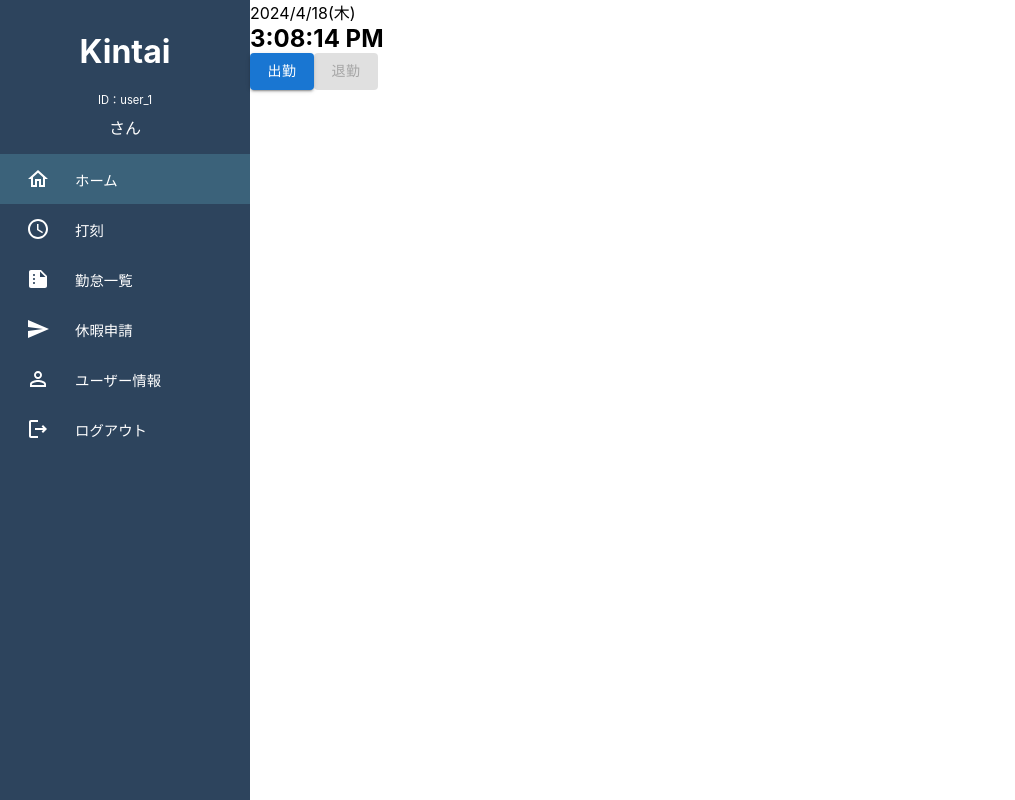
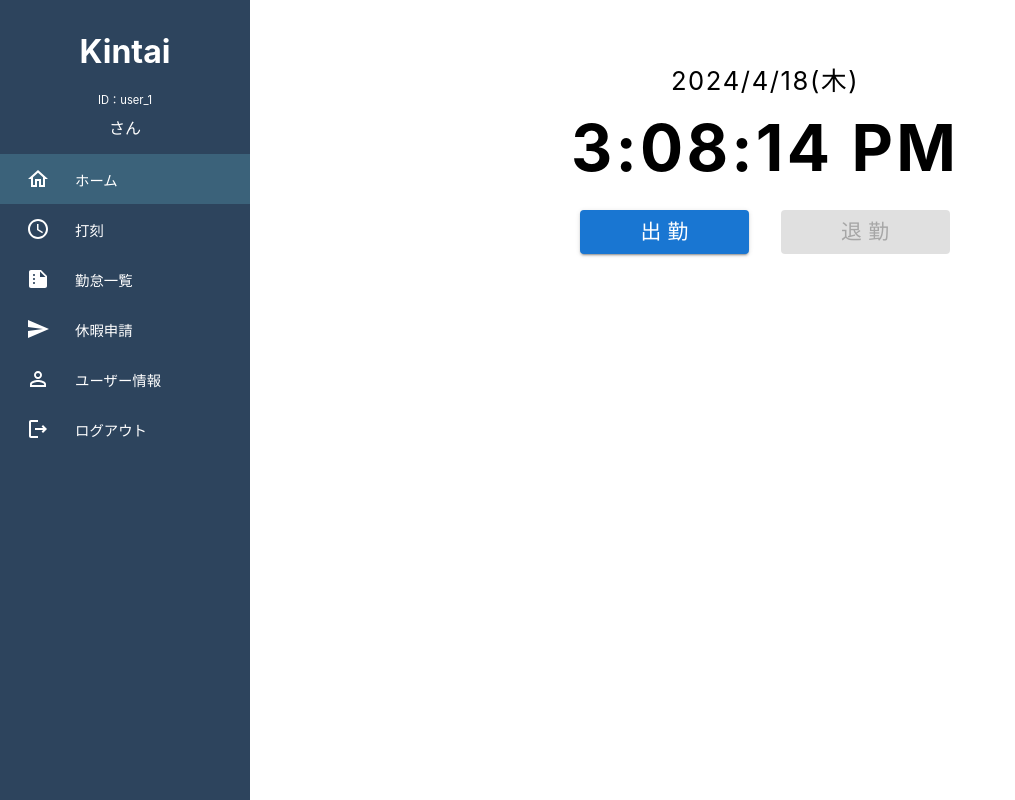
Before and after one commit to Ryota-01/attendance_app, a React (Create React App) app: page /home in a window 1280 px wide. Shown: the whole page, without its empty margins (0-1015 px from the left). Built offline with nearby package versions, Linux system fonts and the light colour scheme; no server answers; the database is empty; sample sign-in values are in the browser's storage.

Commit message:
スタイリングの調整

```diff
--- a/src/components/AttendanceButton.js
+++ b/src/components/AttendanceButton.js
@@ -2,30 +2,15 @@ import React from "react";
 import { useState, useEffect } from "react";
 import { db } from "../firebase";
 import { useAuthContext } from "../context/AuthContext";
-import { collection, setDoc, doc, getDocs } from "firebase/firestore";
+import { collection, setDoc, doc, getDocs, getDoc } from "firebase/firestore";
 import Button from "@mui/material/Button";
-import Box from "@mui/material/Box";
+import Stack from "@mui/material/Stack";
+import "../css/AttendanceButton.css";
 
 export default function AttendanceButton() {
   const [currentDate, setCurrentDate] = useState(getFormattedDate());
+  const [disabled, setDisabled] = useState(true);
   const { user } = useAuthContext();
-
-  //時計
-  useEffect(() => {
-    const midnight = new Date();
-    midnight.setHours(0, 0, 0, 0);
-    const timer = setInterval(() => {
-      const now = new Date();
-      //日付が変わった瞬間にリセット
-      if (now >= midnight && now < midnight + 1000) {
-        if (now.getDate() !== new Date(currentDate).getDate()) {
-          setCurrentDate(getFormattedDate());
-        }
-      }
-    }, 1000);
-    // コンポーネントがアンマウントされた時にタイマーをクリア
-    return () => clearInterval(timer);
-  }, []);
 
   //日付のフォーマット
   function getFormattedDate() {
@@ -47,6 +32,43 @@ export default function AttendanceButton() {
     .toString()
     .padStart(2, 0)}`;
 
+  //時計
+  useEffect(() => {
+    const midnight = new Date();
+    midnight.setHours(0, 0, 0, 0);
+    const timer = setInterval(() => {
+      const now = new Date();
+      //日付が変わった瞬間にリセット
+      if (now >= midnight && now < midnight + 1000) {
+        if (now.getDate() !== new Date(currentDate).getDate()) {
+          setCurrentDate(getFormattedDate());
+        }
+      }
+    }, 1000);
+    // コンポーネントがアンマウントされた時にタイマーをクリア
+    setDisabled(true);
+    return () => clearInterval(timer);
+  }, []);
+
+  useEffect(() => {
+    const fetchData = async () => {
+      try {
+        const attendanceCollectionRef = collection(db, "attendance");
+        const userDocRef = doc(attendanceCollectionRef, user.uid);
+        const subCollectionRef = collection(userDocRef, currentYearAndMonth);
+        const userDoc = doc(subCollectionRef, currentMonthAndDate);
+        const userDocSnapshot = await getDoc(userDoc);
+        if (userDocSnapshot.exists()) {
+          const userData = userDocSnapshot.data();
+          setDisabled(userData.isDisabled);
+        }
+      } catch (e) {
+        console.error(e.message);
+      }
+    };
+    fetchData();
+  },[]);
+
   //出勤ボタンを押した時の処理
   const handleClockIn = async (e) => {
     e.preventDefault();
@@ -64,10 +86,12 @@ export default function AttendanceButton() {
         userID: user.uid,
         date: new Date(),
         startTime: new Date(),
+        isDisabled: false,
       };
       //ドキュメントを作成または更新
       const userDoc = doc(subCollectionRef, currentMonthAndDate);
       await setDoc(userDoc, value); // setDocはdocメソッドとセットで使う
+      setDisabled(value.isDisabled);
       console.log("success");
     } catch (e) {
       console.log("error", e.message);
@@ -90,8 +114,10 @@ export default function AttendanceButton() {
         const userDoc = doc(subCollectionRef, currentMonthAndDate);
         const value = {
           endTime: new Date(),
+          isDisabled: true,
         };
         await setDoc(userDoc, value, { merge: true });
+        setDisabled(true);
         console.log("退勤しました");
       } else {
         console.log("対象のドキュメントが存在しません");
@@ -101,27 +127,33 @@ export default function AttendanceButton() {
     }
   };
   return (
-    <div>
-      <Box
-        sx={{ "& > *": { m: 1.1, margin: "10px"} }}
-        component="form"
-      >
+    <div className="attendanceBtnWrapper">
+      <Stack direction="row" spacing={4}>
         <Button
           variant="contained"
           onClick={handleClockIn}
           color="primary"
+          disabled={!disabled}
+          style={{
+            fontSize: "1.3rem",
+            padding: "4px 60px",
+          }}
         >
-          出勤
+          出 勤
         </Button>
         <Button
           variant="contained"
           onClick={handleClockOut}
           color="secondary"
-          disabled
+          disabled={disabled}
+          style={{
+            fontSize: "1.3rem",
+            padding: "4px 60px",
+          }}
         >
-          退勤
+          退 勤
         </Button>
-      </Box>
+      </Stack>
     </div>
   );
 }
--- a/src/components/DigitalClock.js
+++ b/src/components/DigitalClock.js
@@ -1,6 +1,7 @@
 import React from 'react'
 import { useState } from 'react'
 import { useEffect } from 'react'
+import "../css/DigitalClock.css"
 
 export default function DigitalClock() {
   const [ date, setDate ] = useState([]);
--- /dev/null
+++ b/src/css/AttendanceButton.css
@@ -0,0 +1,6 @@
+.attendanceBtnWrapper {
+  display: flex;
+  justify-content: center;
+  margin-top: 24px;
+
+}
--- /dev/null
+++ b/src/css/DigitalClock.css
@@ -0,0 +1,15 @@
+.databoxWrapper {
+  width: 100%;
+  text-align: center;
+}
+
+.currentDate {
+  letter-spacing: 0.1rem;
+  font-size: 1.6rem;
+}
+
+.currentTime {
+  letter-spacing: 0.2rem;
+  margin-top: 12px;
+  font-size: 4rem;
+}
--- /dev/null
+++ b/src/css/Home.css
@@ -0,0 +1,3 @@
+.primary {
+  margin: 60px auto;
+}
--- a/src/css/LeaveRequestForm.css
+++ b/src/css/LeaveRequestForm.css
@@ -1,4 +1,8 @@
 .leaveRequestForm {
-  max-width: 58%;
+  max-width: 60%;
+  padding: 16px;
+  height: 100%;
   margin: 60px auto;
+  background: #f7f7f7;
+  box-shadow: 0 2px 4px lightgray;
 }
--- a/src/pages/AttendanceList.js
+++ b/src/pages/AttendanceList.js
@@ -3,10 +3,20 @@ import { useAuthContext } from "../context/AuthContext";
 import { collection, doc, getDocs } from "firebase/firestore";
 import { db } from "../firebase";
 import Sidebar from "../components/Sidebar";
+import Table from "@mui/material/Table";
+import TableBody from "@mui/material/TableBody";
+import TableCell from "@mui/material/TableCell";
+import TableContainer from "@mui/material/TableContainer";
+import TableHead from "@mui/material/TableHead";
+import TableRow from "@mui/material/TableRow";
+import Paper from "@mui/material/Paper";
+import Typography from "@mui/material/Typography";
+import CardContent from "@mui/material/CardContent";
 
 export default function AttendanceList() {
   const [attendanceLists, setAttendanceLists] = useState([]);
   const { user } = useAuthContext();
+
   const convertTimestampToJapanTime = (timestamp) => {
     if (timestamp && timestamp.toDate()) {
       const date = timestamp.toDate();
@@ -71,18 +81,48 @@ export default function AttendanceList() {
     <div className="wrapper">
       <Sidebar />
       <div>
-        <h2>勤怠一覧</h2>
-        <h3>{`${currentYear}年${currentMonth}月`}</h3>
         <div>
-        </div>
-        <div>
-          {attendanceLists.map((attendance, index) => (
-            <ul key={index}>
-              <li>日付：{convertTimestampToJapanTime(attendance.date)}</li>
-              <li>出勤：{convertTimestampToJapanTime(attendance.startTime)}</li>
-              <li>退勤：{convertTimestampToJapanTime(attendance.endTime)}</li>
-            </ul>
-          ))}
+          <CardContent>
+            <Typography variant="h5" gutterBottom>
+              勤怠一覧
+            </Typography>
+            <Typography variant="h7" gutterBottom>
+              {`${currentYear}年${currentMonth}月`}
+            </Typography>
+            <TableContainer component={Paper}>
+              <Table sx={{ minWidth: 650 }} aria-label="simple table">
+                <TableHead>
+                  <TableRow>
+                    <TableCell>日付</TableCell>
+                    <TableCell align="right">出勤時間</TableCell>
+                    <TableCell align="right">退勤時間</TableCell>
+                    <TableCell align="right">休憩時間</TableCell>
+                    <TableCell align="right">備考</TableCell>
+                  </TableRow>
+                </TableHead>
+                <TableBody>
+                  {attendanceLists.map((attendance, index) => (
+                    <TableRow
+                      key={index}
+                      sx={{ "&:last-child td, &:last-child th": { border: 0 } }}
+                    >
+                      <TableCell component="th" scope="row">
+                        {convertTimestampToJapanTime(attendance.date)}
+                      </TableCell>
+                      <TableCell align="right">
+                        {convertTimestampToJapanTime(attendance.startTime)}
+                      </TableCell>
+                      <TableCell align="right">
+                        {convertTimestampToJapanTime(attendance.endTime)}
+                      </TableCell>
+                      <TableCell align="right">1:00</TableCell>
+                      <TableCell align="right"></TableCell>
+                    </TableRow>
+                  ))}
+                </TableBody>
+              </Table>
+            </TableContainer>
+          </CardContent>
         </div>
       </div>
     </div>
--- a/src/pages/Home.js
+++ b/src/pages/Home.js
@@ -1,10 +1,10 @@
 import React from "react";
 import { useNavigate } from "react-router-dom";
-import { auth } from "../firebase";
 import { useAuthContext } from "../context/AuthContext";
 import DigitalClock from "../components/DigitalClock";
 import AttendanceButton from "../components/AttendanceButton";
 import Sidebar from "../components/Sidebar";
+import "../css/Home.css";
 
 export default function Home() {
   const navigation = useNavigate();
@@ -16,7 +16,7 @@ export default function Home() {
     return (
       <div className="wrapper">
         <Sidebar />
-        <div>
+        <div className="primary">
           <DigitalClock />
           <AttendanceButton />
         </div>
--- a/src/pages/LeaveRequestForm.js
+++ b/src/pages/LeaveRequestForm.js
@@ -17,6 +17,7 @@ import TextField from "@mui/material/TextField";
 import MenuItem from "@mui/material/MenuItem";
 import Box from "@mui/material/Box";
 import { useNavigate } from "react-router-dom";
+import { CardContent } from "@mui/material";
 
 export default function LeaveRequestForm() {
   const { user } = useAuthContext();
@@ -98,6 +99,7 @@ export default function LeaveRequestForm() {
     <div className="wrapper">
       <Sidebar />
       <div className="leaveRequestForm">
+        <CardContent>
           <Typography variant="h5" gutterBottom>
             休暇申請フォーム
           </Typography>
@@ -152,10 +154,16 @@ export default function LeaveRequestForm() {
               inputRef={leaveReasonRef}
               helperText="申請理由を入力してください"
             />
-          <Button type="submit" className="formBtn" variant="contained" onSubmit={handleSubmit}>
+            <Button
+              type="submit"
+              className="formBtn"
+              variant="contained"
+              onSubmit={handleSubmit}
+            >
               申請
             </Button>
           </Box>
+        </CardContent>
       </div>
     </div>
   );
```
Also changed, not shown: src/css/Common.css (line endings or trailing spaces). Lines whose indentation alone changed are shown as unchanged.
